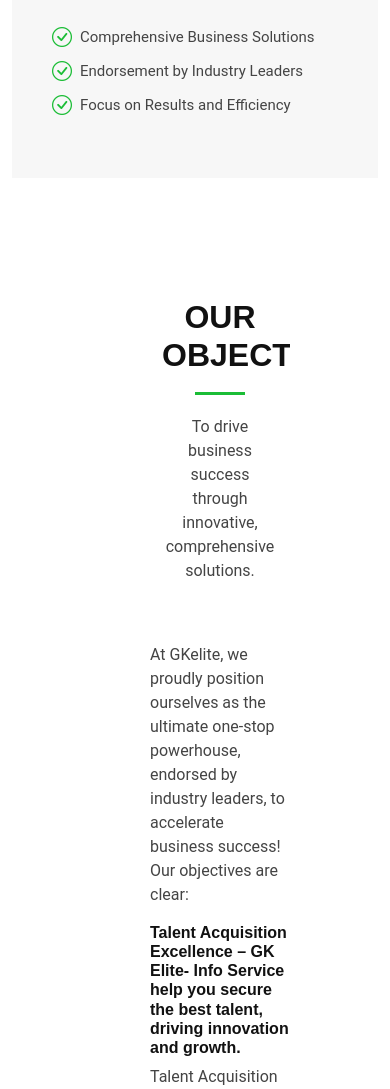
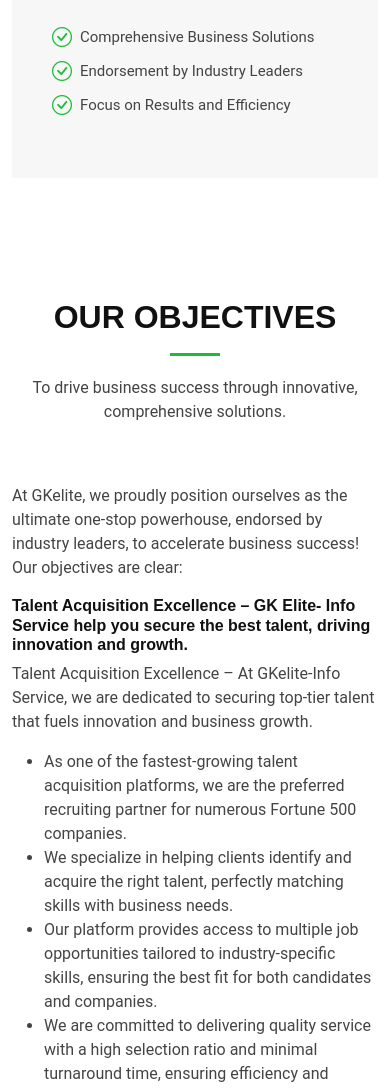
Before and after one commit to Sbose548/gkelite, a Next.js app: page /about in a window 390 px wide. Shown: the part 1067-2156 px from the top of the page. Built offline with nearby package versions, Linux system fonts and the light colour scheme.

Commit message:
responsive

```diff
--- a/src/app/components/About.js
+++ b/src/app/components/About.js
@@ -25,7 +25,6 @@
 
                     </div>
                 </div>
-
                 <section id="about" className="about section">
 
                     <div className="container">
@@ -53,15 +52,14 @@
                     </div>
 
                 </section>
-                {/* <section id="skills" className="skills section" style={{"textal: left;margin-left:150px;margin-right:100px"}}> */}
-                <section id="skills" className="skills section" style={{ textAlign: 'left', marginLeft: '150px', marginRight: '100px' }}>
+                <section id="skills" className="skills section">
 
                     <div className="container section-title" data-aos="fade-up">
                         <h2>OUR OBJECTIVES</h2>
                         <p>To drive business success through innovative, comprehensive solutions.</p>
                     </div>
 
-                    <div className="our-story" >
+                    <div className="our-story container" >
                         <p>At GKelite, we proudly position ourselves as the ultimate one-stop powerhouse, endorsed by industry leaders, to accelerate business success! Our objectives are clear: </p>
                         <h6 className="fw-bold">Talent Acquisition Excellence – GK Elite- Info Service help you secure the best talent, driving innovation and growth.</h6>
                         <p>Talent Acquisition Excellence – At GKelite-Info Service, we are dedicated to securing top-tier talent that fuels innovation and business growth.</p>
@@ -198,9 +196,6 @@
                     </div>
 
                 </section>
-
-
-
             </main>
         </div>
     )
```
